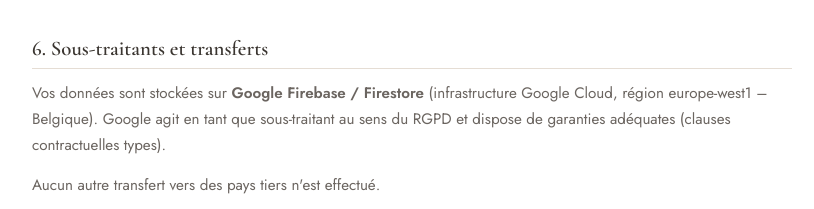
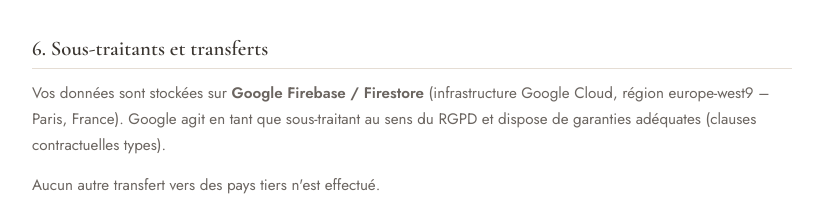
Before and after one commit to seemsharp/seemsharp-website, a plain HTML site: page public/politique-confidentialite.html in a window 1280 px wide. Shown: the part 1477-1686 px from the top of the page, 58-872 px from the left. Drawn offline with nearby package versions, Linux system fonts and the light colour scheme.

Commit message:
fix: mise à jour région Firestore europe-west9 (Paris)
Co-Authored-By: Claude Sonnet 4.6 <noreply@anthropic.com>

```diff
--- a/public/js/firebase-init.js
+++ b/public/js/firebase-init.js
@@ -16,6 +16,7 @@ const firebaseConfig = {
 const app       = initializeApp(firebaseConfig);
 const analytics = getAnalytics(app);
 const db        = getFirestore(app);
+// Région Firestore : europe-west9 (Paris)
 
 window.submitContact = async function submitContact(payload) {
   await addDoc(collection(db, 'contacts'), {
--- a/public/politique-confidentialite.html
+++ b/public/politique-confidentialite.html
@@ -118,7 +118,7 @@
         <p>Vos données sont conservées pendant une durée maximale de <strong>3 ans</strong> à compter de votre dernier contact, puis supprimées ou anonymisées.</p>
 
         <h2>6. Sous-traitants et transferts</h2>
-        <p>Vos données sont stockées sur <strong>Google Firebase / Firestore</strong> (infrastructure Google Cloud, région europe-west1 – Belgique). Google agit en tant que sous-traitant au sens du RGPD et dispose de garanties adéquates (clauses contractuelles types).</p>
+        <p>Vos données sont stockées sur <strong>Google Firebase / Firestore</strong> (infrastructure Google Cloud, région europe-west9 – Paris, France). Google agit en tant que sous-traitant au sens du RGPD et dispose de garanties adéquates (clauses contractuelles types).</p>
         <p>Aucun autre transfert vers des pays tiers n'est effectué.</p>
 
         <h2>7. Vos droits</h2>
```
